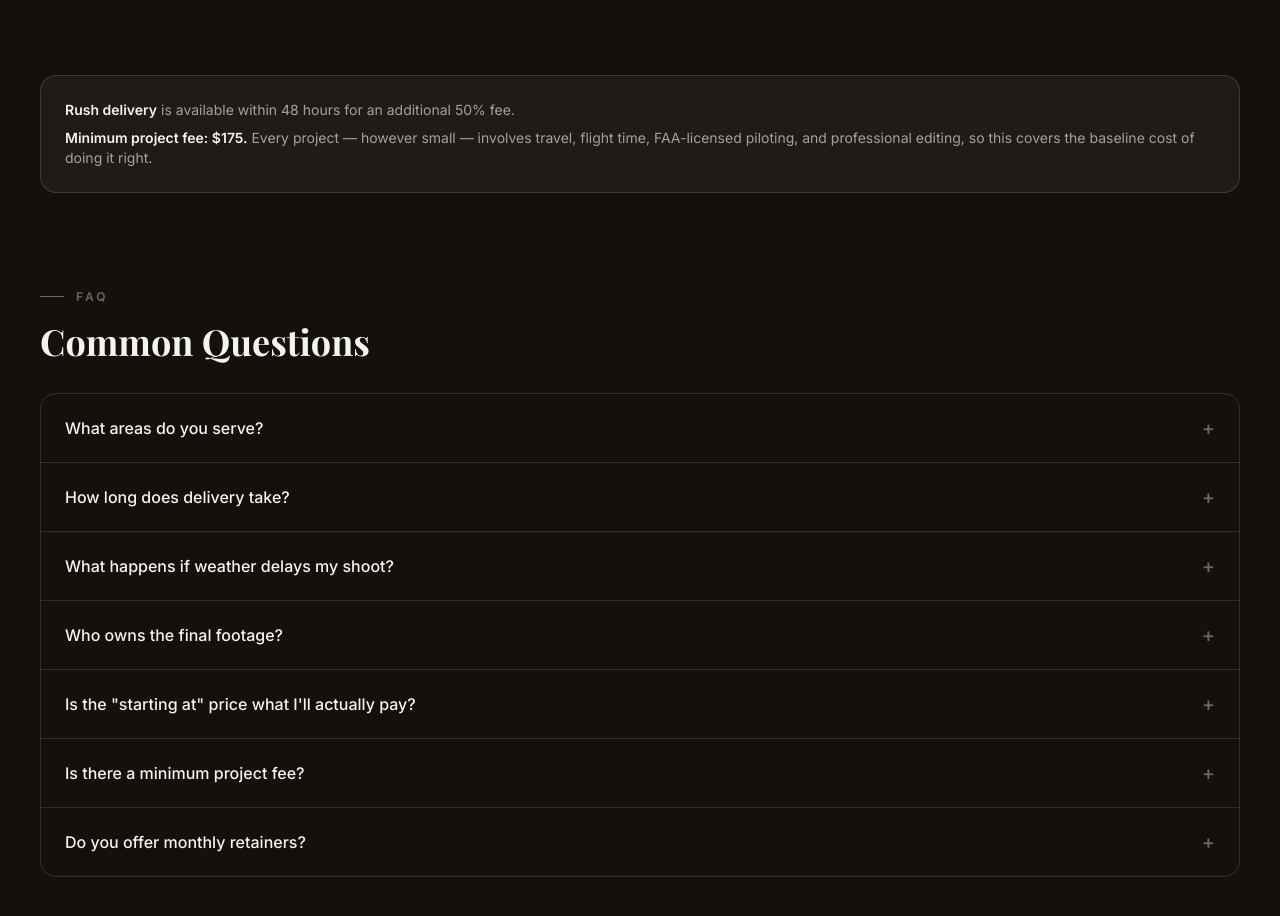
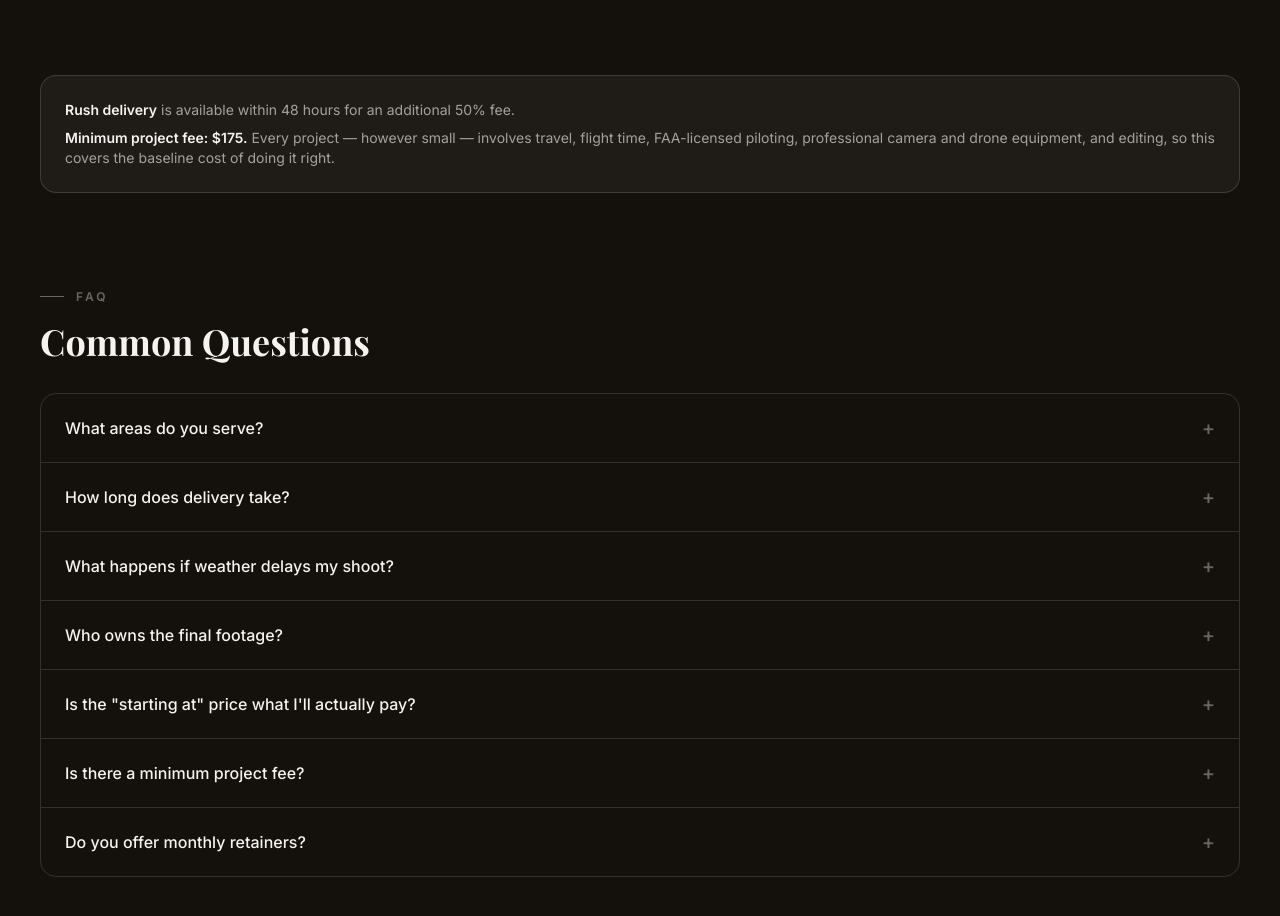
Before and after one commit to ApexVisualsLLC/ApexVisualsLLC, a Next.js app: page /services in a window 1280 px wide. Shown: the part 2520-3436 px from the top of the page. Built offline with nearby package versions, Linux system fonts and the light colour scheme.

Commit message:
Mention equipment cost in minimum-fee explanation
Added "professional camera and drone equipment" to the list of
factors behind the $175 minimum, on both the Services page note and
the matching FAQ answer, so the two stay consistent.

```diff
--- a/src/app/services/page.tsx
+++ b/src/app/services/page.tsx
@@ -236,8 +236,9 @@ export default function ServicesPage() {
           </p>
           <p className="mt-2">
             <span className="font-semibold text-fg">Minimum project fee: $175.</span> Every
-            project — however small — involves travel, flight time, FAA-licensed piloting, and
-            professional editing, so this covers the baseline cost of doing it right.
+            project — however small — involves travel, flight time, FAA-licensed piloting,
+            professional camera and drone equipment, and editing, so this covers the baseline
+            cost of doing it right.
           </p>
         </div>
       </Reveal>
--- a/src/components/Faq.tsx
+++ b/src/components/Faq.tsx
@@ -27,7 +27,7 @@ const faqs = [
   {
     question: "Is there a minimum project fee?",
     answer:
-      "Yes — every project has a $175 minimum. Even a small shoot involves travel, flight time, licensed piloting, and editing, so this covers the baseline cost of doing it right.",
+      "Yes — every project has a $175 minimum. Even a small shoot involves travel, flight time, licensed piloting, professional camera and drone equipment, and editing, so this covers the baseline cost of doing it right.",
   },
   {
     question: "Do you offer monthly retainers?",
```
